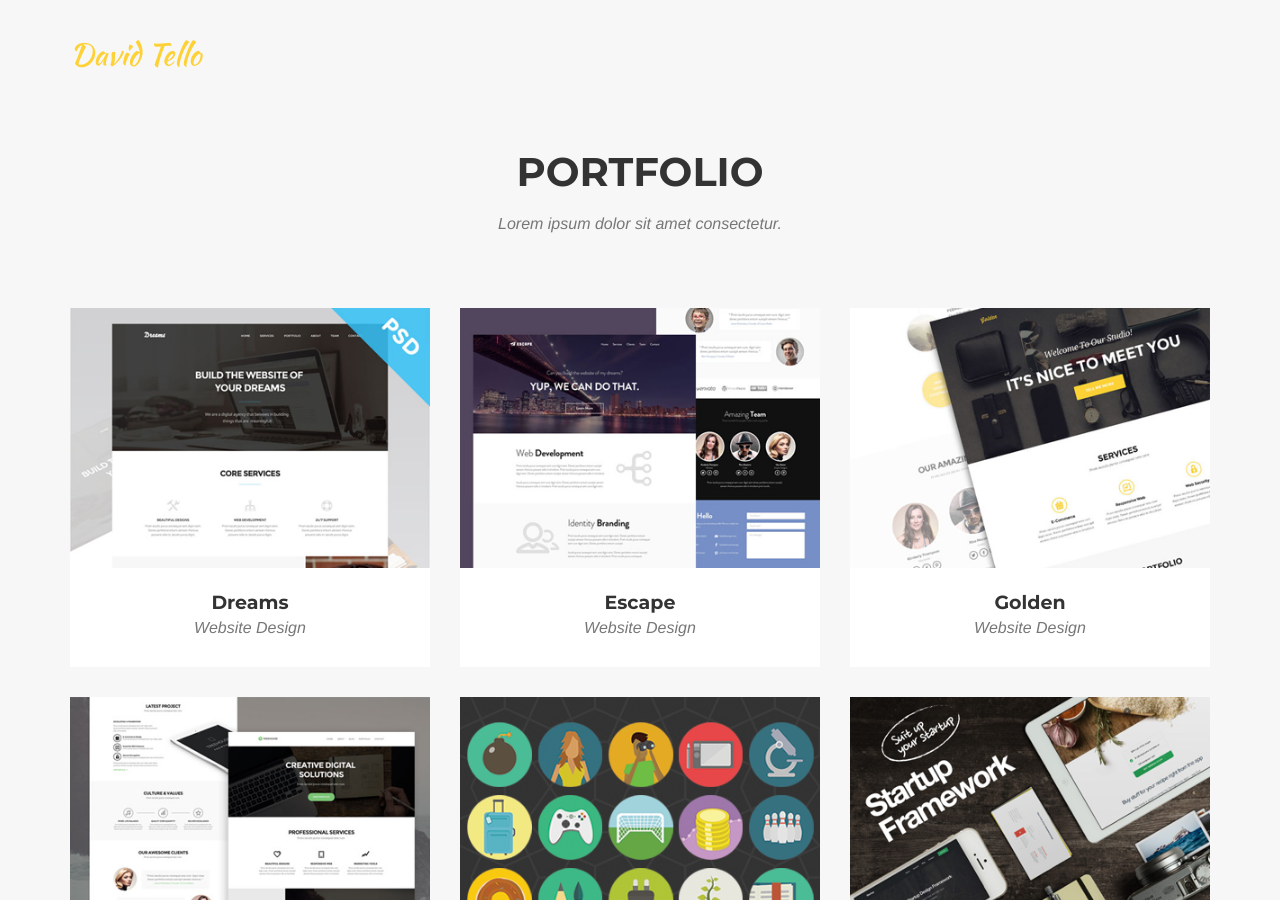
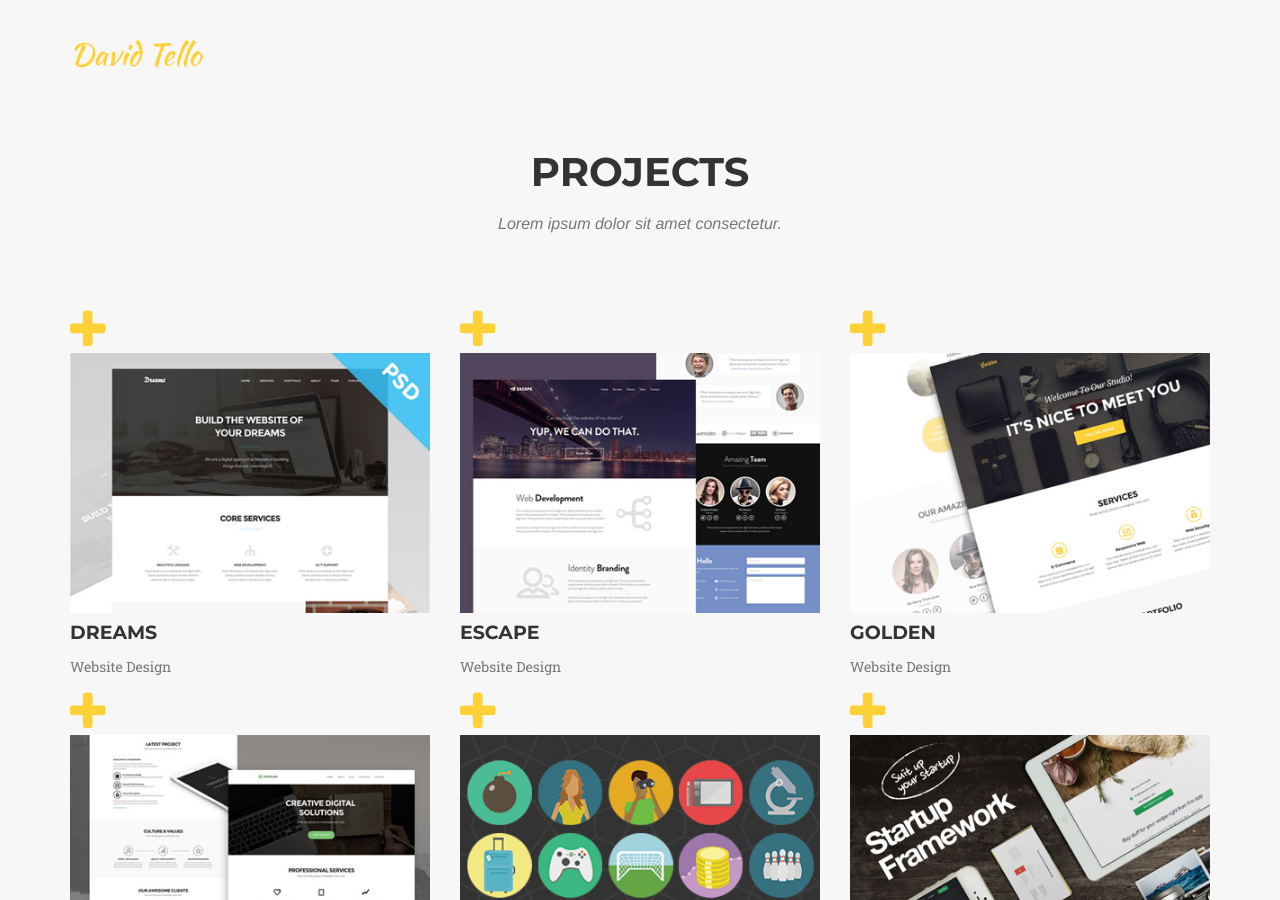
Before and after one commit to DavidTello1/Portfolio, a Jekyll site: the page built from index.html, in a window 1280 px wide and 900 px high. Built offline with Jekyll 4.4.1, drawn with Linux system fonts in a browser that asks for light colours; some web fonts are replaced.

Commit message:
Update portfolio_grid.html

```diff
--- a/_includes/portfolio_grid.html
+++ b/_includes/portfolio_grid.html
@@ -1,9 +1,9 @@
-<!-- Portfolio Grid Section -->
-    <section id="portfolio" class="bg-light-gray">
+<!-- Projects Grid Section -->
+    <section id="projects" class="bg-light-gray">
         <div class="container">
             <div class="row">
                 <div class="col-lg-12 text-center">
-                    <h2 class="section-heading">Portfolio</h2>
+                    <h2 class="section-heading">Projects</h2>
                     <h3 class="section-subheading text-muted">Lorem ipsum dolor sit amet consectetur.</h3>
                 </div>
             </div>
```
